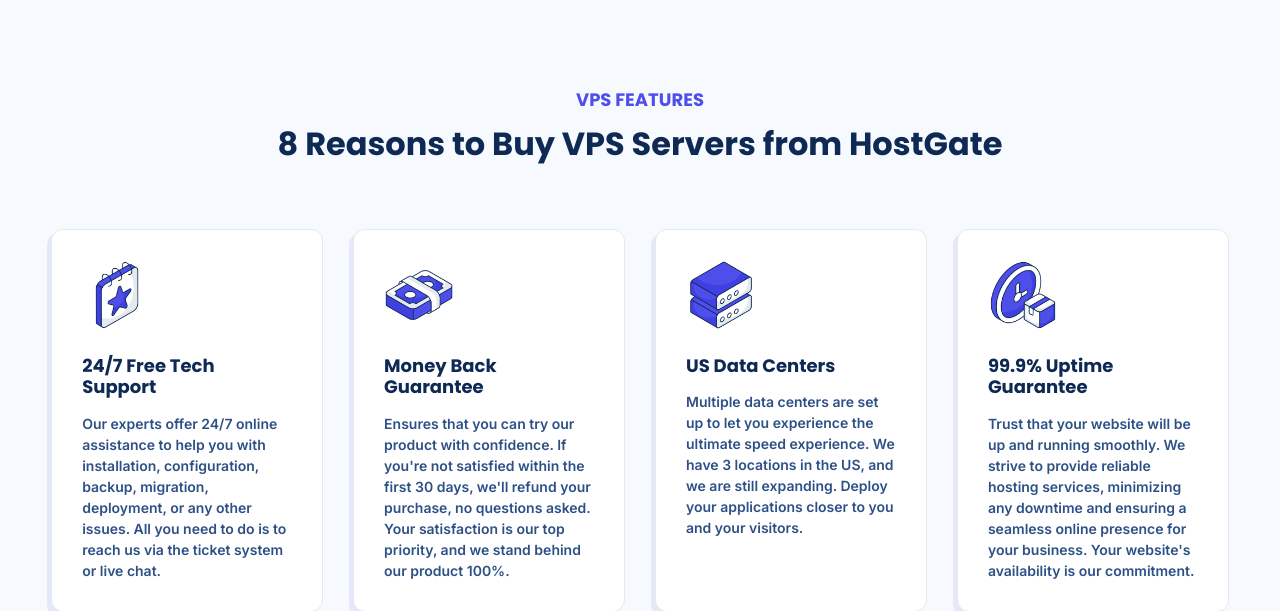
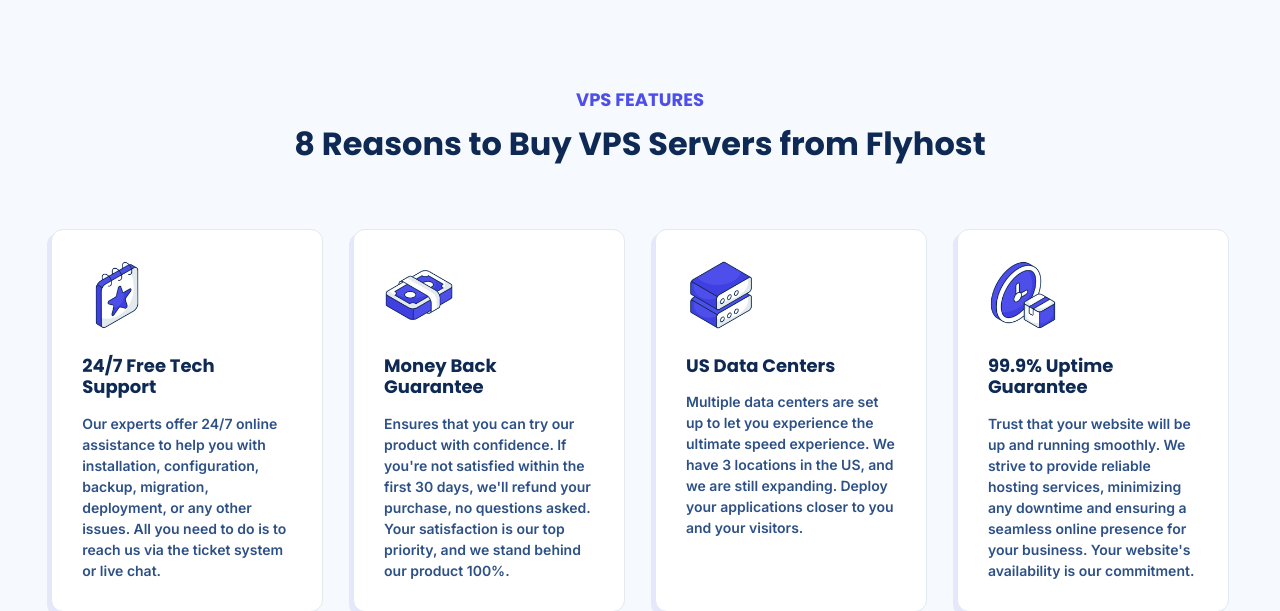
Before and after one commit to Flyhost/theme2025, a PHP site: page /vps.php in a window 1280 px wide. Shown: the part 4189-4800 px from the top of the page. Run offline with PHP 8.4, Linux system fonts and the light colour scheme.

Commit message:
Update vps.php

```diff
--- a/vps.php
+++ b/vps.php
@@ -9,10 +9,10 @@
   <meta name="msapplication-tap-highlight" content="no">
   <meta name="theme-color" content="#0060fe">
   <meta name="description" content="Explore our flexible and scalable VPS hosting solutions designed to deliver exceptional performance, control, and reliability. Scale your resources as your business grows.">
-  <meta name="keywords" content="VPS hosting, scalable hosting, flexible hosting, performance hosting, HostGate">
+  <meta name="keywords" content="VPS hosting, scalable hosting, flexible hosting, performance hosting, Flyhost">
   <meta name="language" content="en">
   <!-- :: Title :: -->
-  <title>Flexible and Scalable VPS Hosting Solutions | HostGate</title>
+  <title>Flexible and Scalable VPS Hosting Solutions | Flyhost</title>
   <!-- :: Favicon :: -->
   <link rel="shortcut icon" href="assets/images/logo/favicon.ico" type="image/x-icon">
   <!-- :: CSS Files :: -->
@@ -856,7 +856,7 @@
       <!-- se-title -->
       <div class="se-title">
         <h3 class="sub-title">VPS Features</h3>
-        <h2 class="title">8 Reasons to Buy VPS Servers from HostGate</h2>
+        <h2 class="title">8 Reasons to Buy VPS Servers from Flyhost</h2>
       </div>
       <!-- row -->
       <div class="row" data-gap-y="30px">
```
